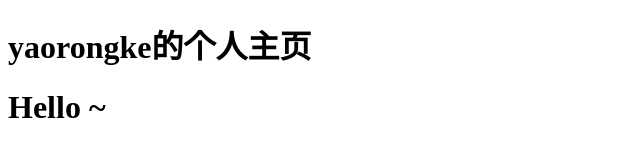
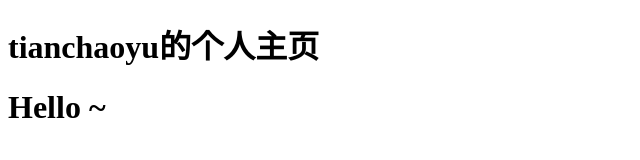
Before and after one commit to tianchaoyu/tianchaoyu.github.io, a plain HTML site: page index.html in a window 1280 px wide. Shown: the whole page, without its empty margins (0-640 px from the left). Drawn offline with Linux system fonts and the light colour scheme.

Commit message:
Update index.html

```diff
--- a/index.html
+++ b/index.html
@@ -2,10 +2,10 @@
 <html lang="en">
 <head>
     <meta charset="UTF-8">
-    <title>yaorongke</title>
+    <title>tianchoayu</title>
 </head>
 <body>
-    <h1>yaorongke的个人主页</h1>
+    <h1>tianchaoyu的个人主页</h1>
     <h1>Hello ~</h1>
 </body>
 </html>
```
